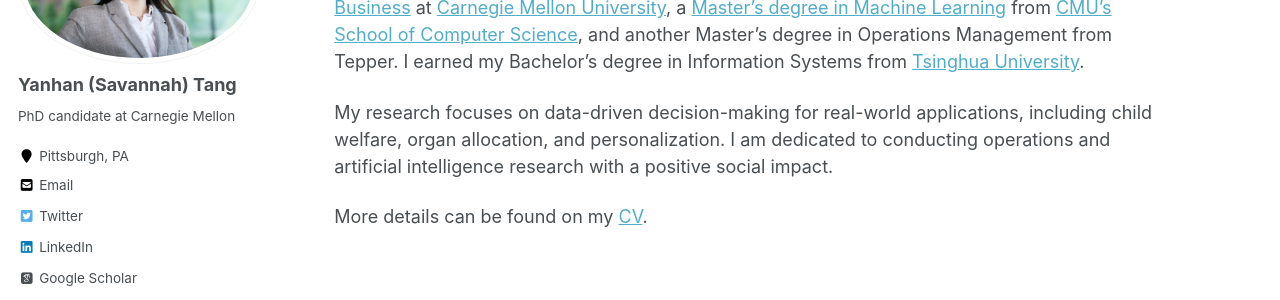
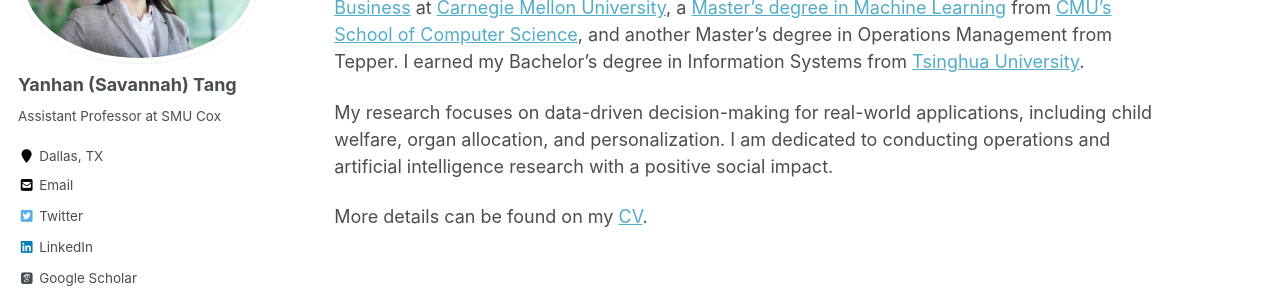
Before and after one commit to savytang/savytang.github.io, a Jekyll site: the page built from _pages/about.md, in a window 1280 px wide. Shown: the part 220-520 px from the top of the page. Built offline with Jekyll 4.4.1, drawn with Linux system fonts in a browser that asks for light colours; some web fonts are replaced.

Commit message:
Update_config_email
Updated email & position

```diff
--- a/_config.yml
+++ b/_config.yml
@@ -79,11 +79,11 @@ analytics:
 author:
   name             : "Yanhan (Savannah) Tang"
   avatar           : "Tang_Yanhan_headshot.jpg" # "profile.png"
-  bio              : "PhD candidate at Carnegie Mellon"
-  location         : "Pittsburgh, PA"
+  bio              : "Assistant Professor at SMU Cox"
+  location         : "Dallas, TX"
   employer         :
   googlescholar    : "https://scholar.google.com/citations?user=ePJ3ILwAAAAJ&hl=en" # "http://yourfullgooglescholarurl.com"
-  email            : "yanhanta@andrew.cmu.edu"
+  email            : "yanhant@smu.edu"
   uri              :
   bitbucket        :
   codepen          :
```
